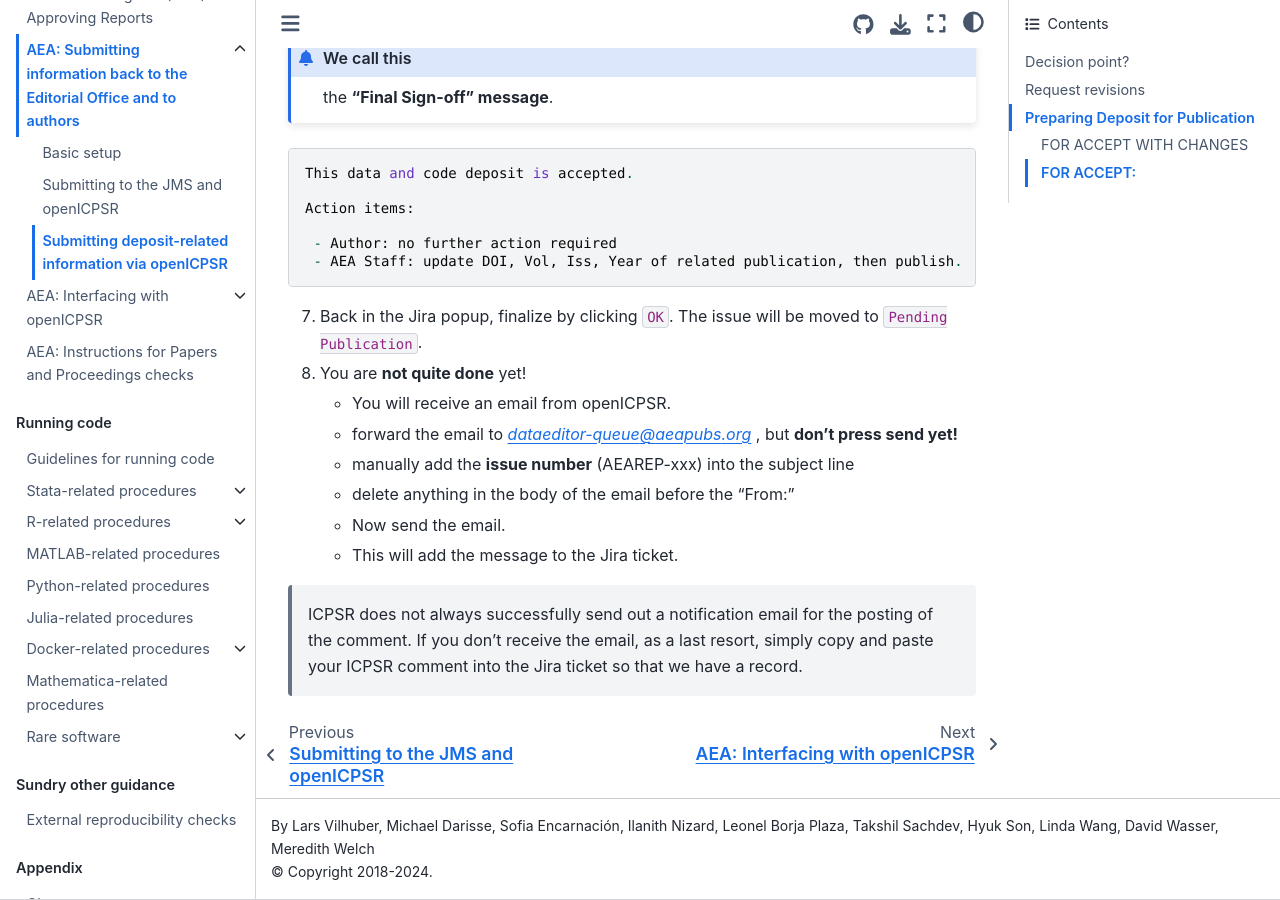
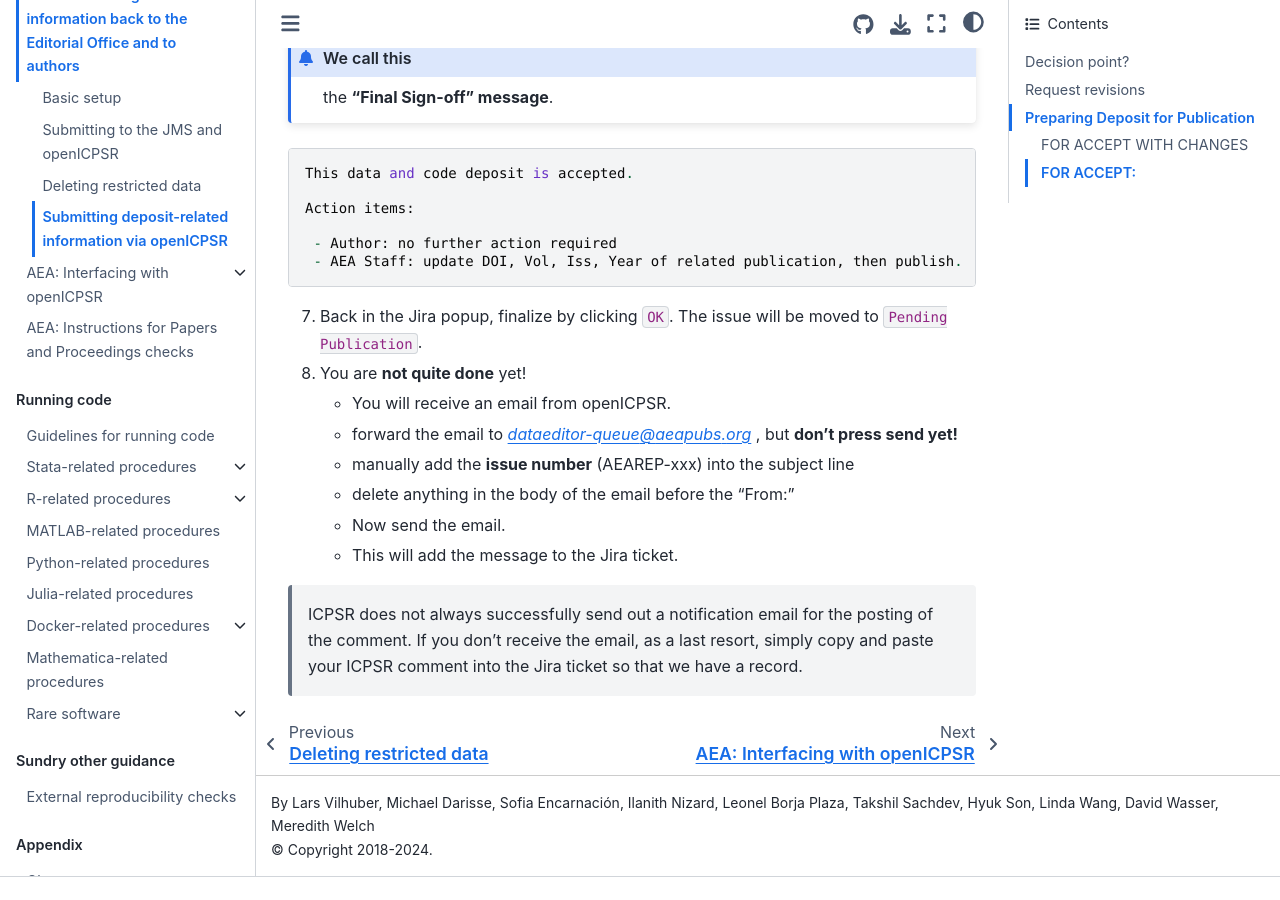
Before and after one commit to labordynamicsinstitute/ldilab-manual, a Jupyter Book: the page built from 34-openicpsr-preparing.md, in a window 1280 px wide and 900 px high, scrolled down 5517 px. Built offline with Jupyter Book 1.0.4 settings and Sphinx 7.4.7 and the Sphinx Book theme 1.1.4, drawn with Linux system fonts in a browser that asks for light colours; after the commit the page ends 6394 px from its top, so only the background shows below that; some of the changed lines change nothing that is shown.

Commit message:
Adding NDA data deletion step

````diff
--- /dev/null
+++ b/33-jira-delete-nda-data.md
@@ -0,0 +1,42 @@
+(deleting-nda-data)=
+# Deleting restricted data
+
+## Decision point?
+
+```{note}
+If
+
+  - [`Agreement signed`] is empty, or it has some value, and
+  - [`Was data deleted?`] is `Yes`
+
+then you can proceed to [Submitting deposit-related information via openICPSR](submitting-info-via-openicpsr).
+
+Otherwise, you will need to go through the "Restricted Data Deletion" process outlined on this page.
+
+:::{note}
+
+This does not apply to `MCStatus` = `RR` cases.
+
+:::
+
+:::{warning}
+
+The process of deleting data should be performed by the Research Aide.
+
+:::
+
+## Moving the Jira issue
+
+You should move the Jira issue to the `Delete NDA Data` status by choosing `Submitted to MC`.
+
+![Move to Delete NDA Data](images/jira-delete-nda-data.png)
+
+## Delete the data
+
+- [ ] CCSS-Cloud: Delete the data from the L-Drive.
+- [ ] If some processing occurred on BioHPC: Confirm deletion with the RA, or delete the entire `aearep-xxxx` folder.
+- [ ] Box: Follow instructions at [LDI Research Aide guide](https://aeadataeditor.github.io/LDI-Research-Aide/procedures/Requesting_Restricted_Access_Data/#once-case-is-done)
+
+## Move the issue forward
+
+Once the box for [`Was data deleted?`] is marked `Yes`, you can proceed to the next steps.
--- a/_toc.yml
+++ b/_toc.yml
@@ -45,7 +45,8 @@
       sections:
       - file: 31-jira-openicpsr-setup
       - file: 32-jira-submitting
-      - file: 33-openicpsr-preparing
+      - file: 33-jira-delete-nda-data
+      - file: 34-openicpsr-preparing
     - file: 50-openicpsr-related-tasks
       sections:
       - file: 51-openicpsr-monitoring-pending
````
Also changed, not shown: 34-openicpsr-preparing.md (renamed from 33-openicpsr-preparing.md), images/box-set-expiration-date.png (added), images/jira-delete-nda-data.png (added).
